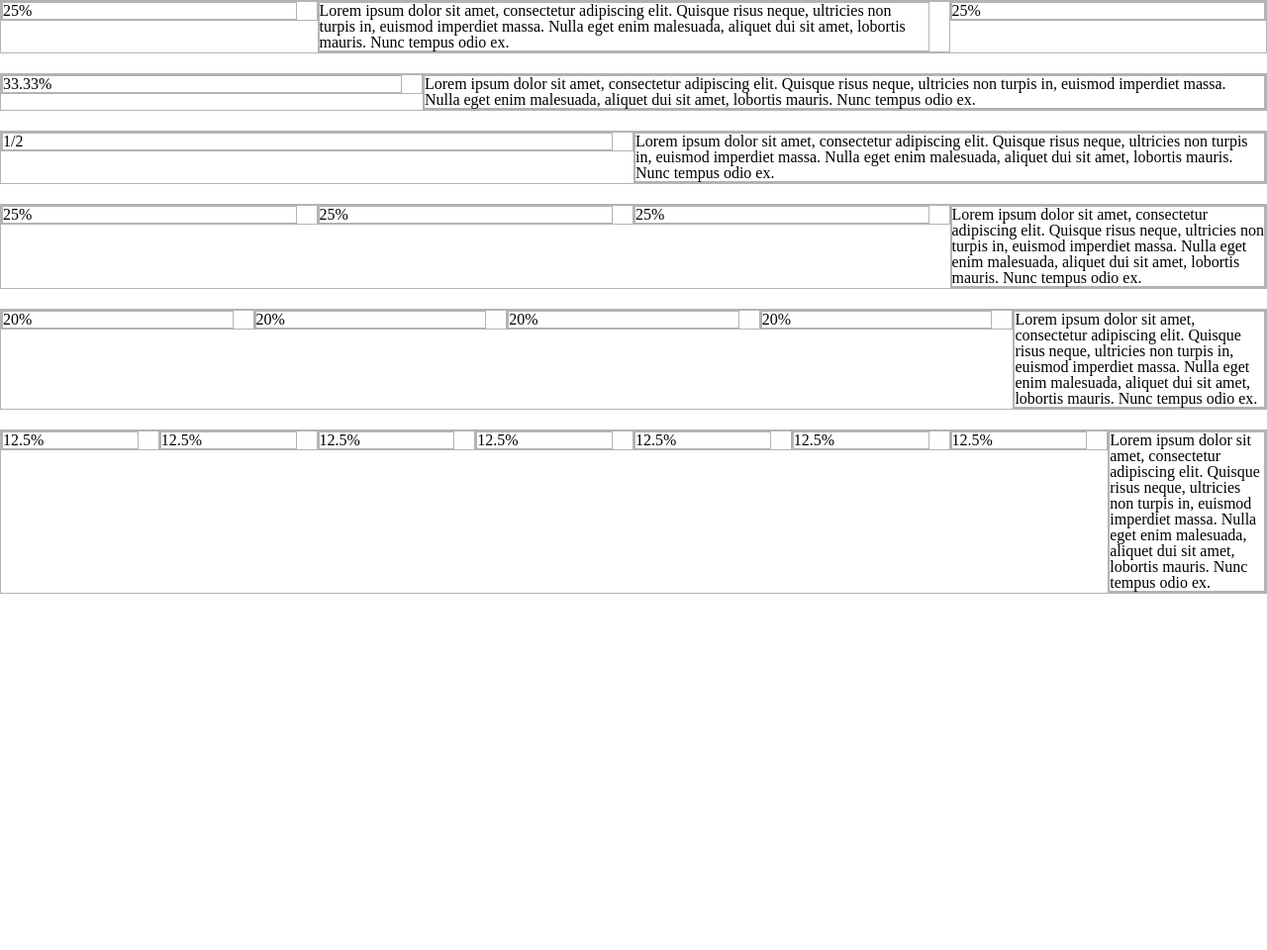
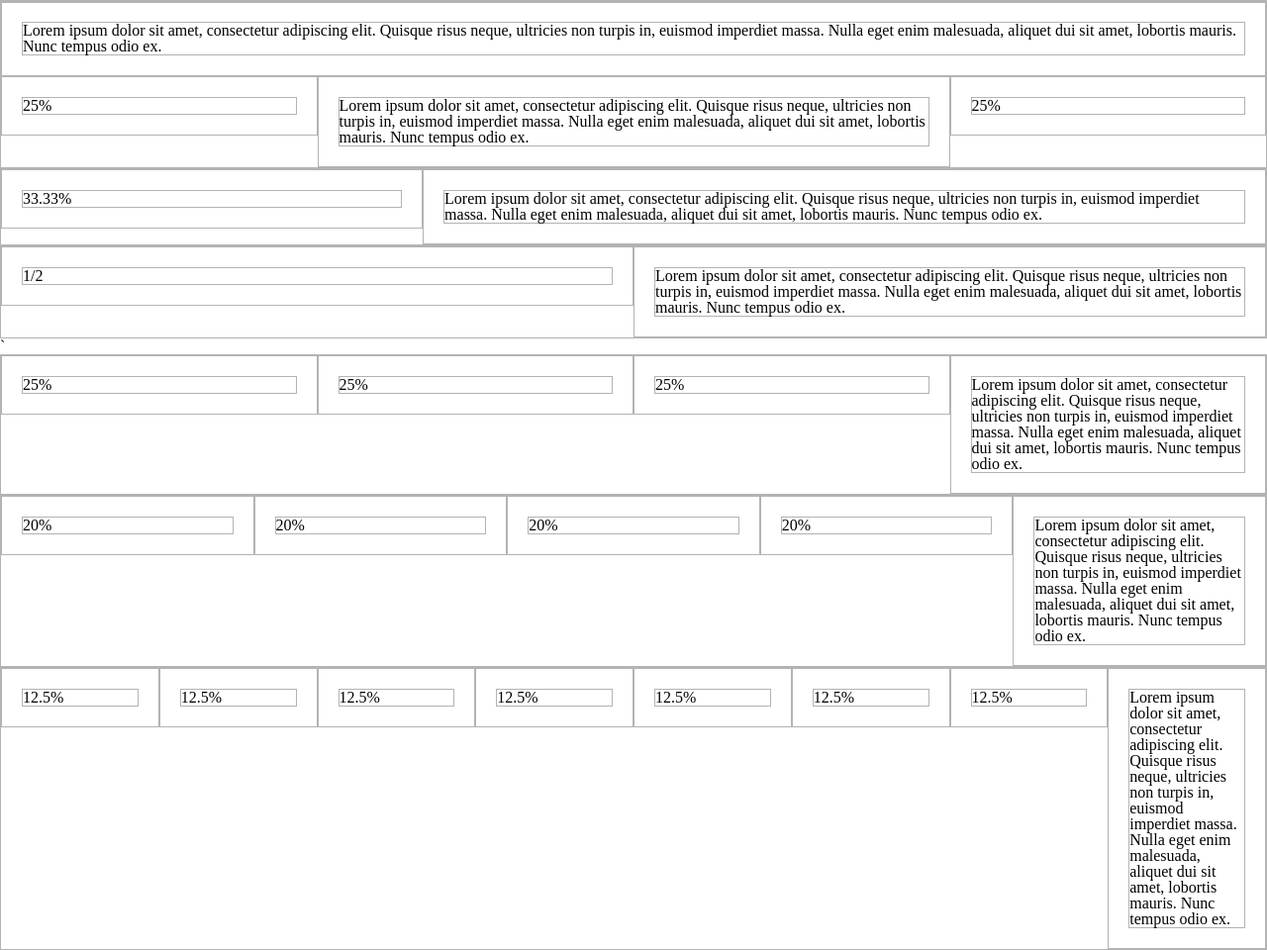
Before and after one commit to broyeztony/simple-grid, a website: page index.html in a window 1280 px wide. Shown: the whole page at 99% size. Before the commit the page ends 800 px from the top, so only its background shows below. Drawn offline with Linux system fonts and the light colour scheme.

Commit message:
Global refactoring. Better result. Added a 100% width column.

```diff
--- a/index.html
+++ b/index.html
@@ -8,30 +8,34 @@
 </head>
 <body>
 
-    <div class="grid grid-pad outline">
+    <div class="grid outline">
+        <div class="col-1-1"><p>Lorem ipsum dolor sit amet, consectetur adipiscing elit. Quisque risus neque, ultricies non turpis in, euismod imperdiet massa. Nulla eget enim malesuada, aliquet dui sit amet, lobortis mauris. Nunc tempus odio ex.</p></div>
+    </div>
+
+    <div class="grid-with-padding outline">
         <div class="col-1-4"><p>25%</p></div>
         <div class="col-1-2"><p>Lorem ipsum dolor sit amet, consectetur adipiscing elit. Quisque risus neque, ultricies non turpis in, euismod imperdiet massa. Nulla eget enim malesuada, aliquet dui sit amet, lobortis mauris. Nunc tempus odio ex.</p></div>
         <div class="col-1-4"><p>25%</p></div>
     </div>
 
-    <div class="grid grid-pad outline">
+    <div class="grid-with-padding outline">
         <div class="col-1-3"><p>33.33%</p></div>
         <div class="col-2-3"><p>Lorem ipsum dolor sit amet, consectetur adipiscing elit. Quisque risus neque, ultricies non turpis in, euismod imperdiet massa. Nulla eget enim malesuada, aliquet dui sit amet, lobortis mauris. Nunc tempus odio ex.</p></div>
     </div>
 
-    <div class="grid grid-pad outline">
+    <div class="grid-with-padding outline">
         <div class="col-1-2"><p>1/2</p></div>
         <div class="col-1-2"><p>Lorem ipsum dolor sit amet, consectetur adipiscing elit. Quisque risus neque, ultricies non turpis in, euismod imperdiet massa. Nulla eget enim malesuada, aliquet dui sit amet, lobortis mauris. Nunc tempus odio ex.</p></div>
     </div>
-
-    <div class="grid grid-pad outline">
+`
+    <div class="grid-with-padding outline">
         <div class="col-1-4"><p>25%</p></div>
         <div class="col-1-4"><p>25%</p></div>
         <div class="col-1-4"><p>25%</p></div>
         <div class="col-1-4"><p>Lorem ipsum dolor sit amet, consectetur adipiscing elit. Quisque risus neque, ultricies non turpis in, euismod imperdiet massa. Nulla eget enim malesuada, aliquet dui sit amet, lobortis mauris. Nunc tempus odio ex.</p></div>
     </div>
 
-    <div class="grid grid-pad outline">
+    <div class="grid-with-padding outline">
         <div class="col-1-5"><p>20%</p></div>
         <div class="col-1-5"><p>20%</p></div>
         <div class="col-1-5"><p>20%</p></div>
@@ -39,7 +43,7 @@
         <div class="col-1-5"><p>Lorem ipsum dolor sit amet, consectetur adipiscing elit. Quisque risus neque, ultricies non turpis in, euismod imperdiet massa. Nulla eget enim malesuada, aliquet dui sit amet, lobortis mauris. Nunc tempus odio ex.</p></div>
     </div>
 
-    <div class="grid grid-pad outline">
+    <div class="grid-with-padding outline">
         <div class="col-1-8"><p>12.5%</p></div>
         <div class="col-1-8"><p>12.5%</p></div>
         <div class="col-1-8"><p>12.5%</p></div>
@@ -51,6 +55,5 @@
     </div>
 
 
-
 </body>
 </html>
--- a/scss/simple-grid.scss
+++ b/scss/simple-grid.scss
@@ -1,4 +1,6 @@
 @mixin box-sizing {
+  -webkit-box-sizing: border-box;
+  -moz-box-sizing: border-box;
   box-sizing: border-box;
 }
 
@@ -8,8 +10,7 @@
 
 $gutter: 20px;
 
-.grid {
-  margin: 0 0 $gutter 0;
+.grid-with-padding {
 
   &:after { /* Or @extend clearfix */
     content: "";
@@ -20,10 +21,16 @@ $gutter: 20px;
 
 [class*='col-'] {
   float: left;
+  padding: $gutter;
+}
+
+[class*='col-']:last-of-type {
+  float: right;
   padding-right: $gutter;
-  .grid &:last-of-type {
-    padding-right: 0;
-  }
+}
+
+.col-1-1 {
+  width: 100%;
 }
 .col-2-3 {
   width: 66.66%;
@@ -44,13 +51,6 @@ $gutter: 20px;
   width: 12.5%;
 }
 
-.grid-with-padding {
-  padding: $gutter 0 $gutter $gutter;
-  [class*='col-']:last-of-type {
-    padding-right: $gutter;
-  }
-}
-
 .outline, .outline * {
   border: 1px solid #b3b3b3;
 }
```
Also changed, not shown: css/simple-grid.css.
